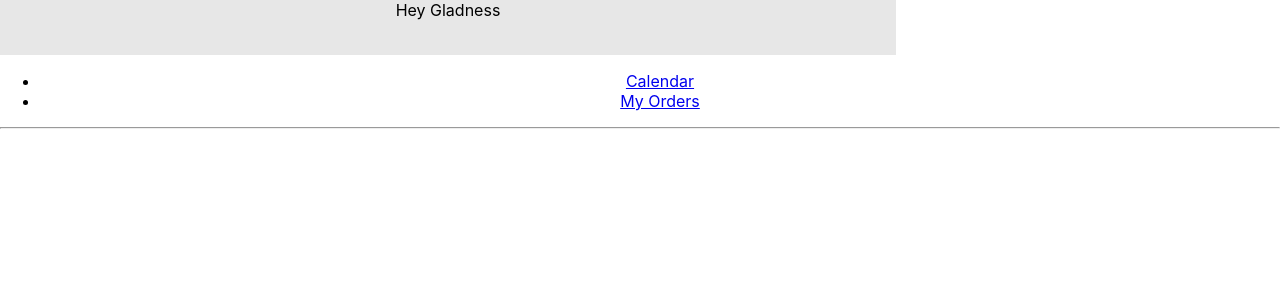
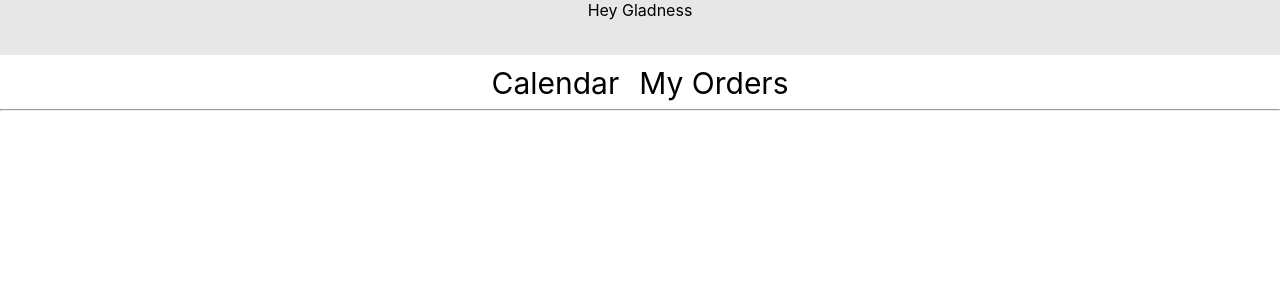
Before and after one commit to kalanikaw/sew-hackathon, a React (Create React App) app in the folder sew-comm-app/: page / in a window 1280 px wide. Shown: the top 300 px of the page. Built offline with nearby package versions, Linux system fonts and the light colour scheme.

Commit message:
Style menu router

```diff
--- a/sew-comm-app/src/App.css
+++ b/sew-comm-app/src/App.css
@@ -5,5 +5,40 @@
 .welcome-header {
   background-color: #e7e7e7;
   height: 55px;
-  width: 70%;
+  width: 100%;
 }
+
+.nav-bar {
+  display: table;
+  margin: 0;
+}
+
+section#navigation-panel {
+  height: 100%;
+  width: 100%;
+  background-color: white;
+  font-size: 30px;
+  display: table;
+}
+
+ul#menu-bar-list {
+	min-width: 696px;
+    list-style: none;
+    padding-left: 20px;
+    padding-top: 10px;
+    margin: 0px;
+    text-align: center;
+}
+
+ul#menu-bar-list li {
+    display: inline;
+    padding-right: 20px;
+}
+
+ul#menu-bar-list li a {
+    text-decoration: none;
+    color: black;
+    /* border-style: solid;
+    border-width: 1px;
+    border-color: black; */
+}
```
